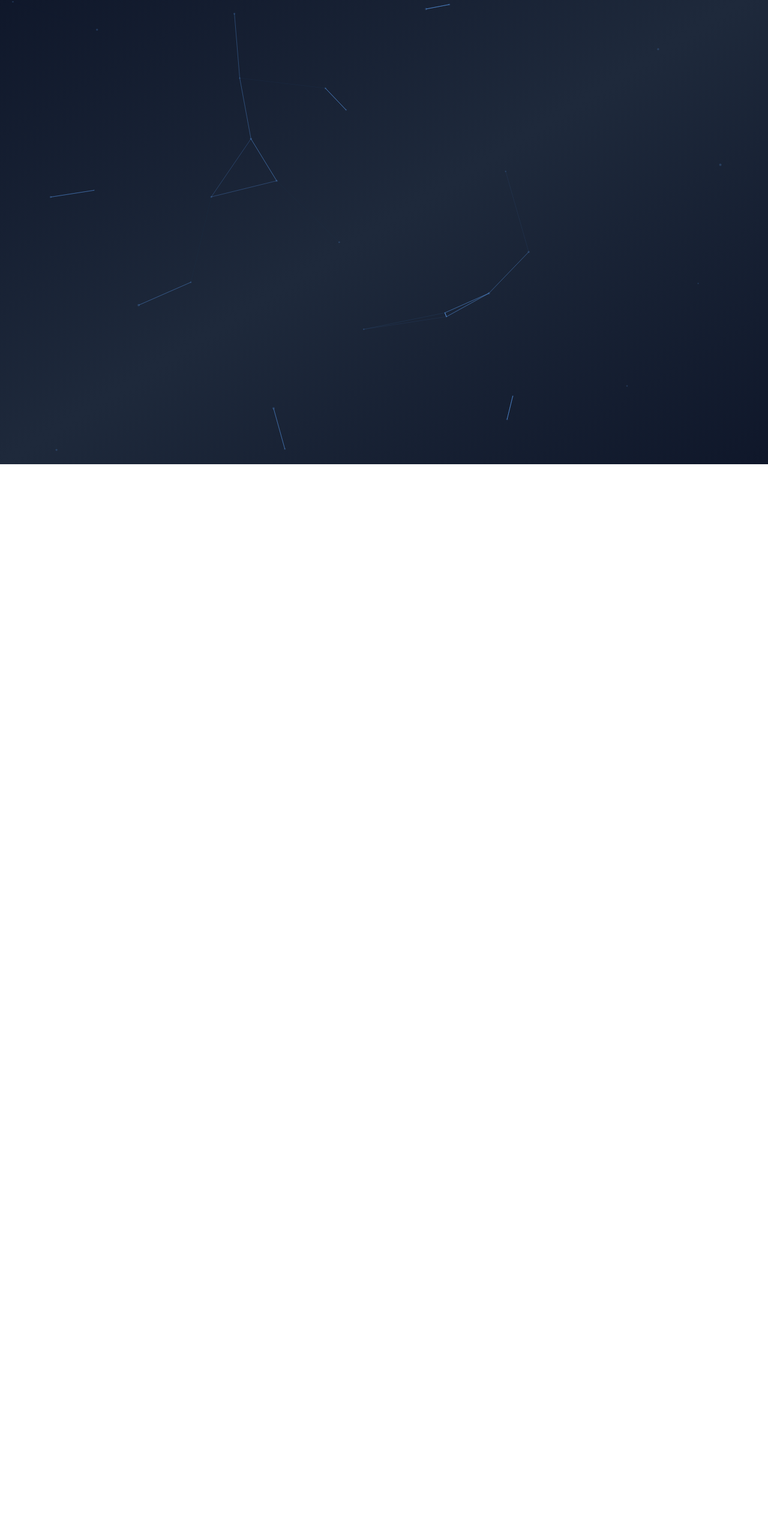
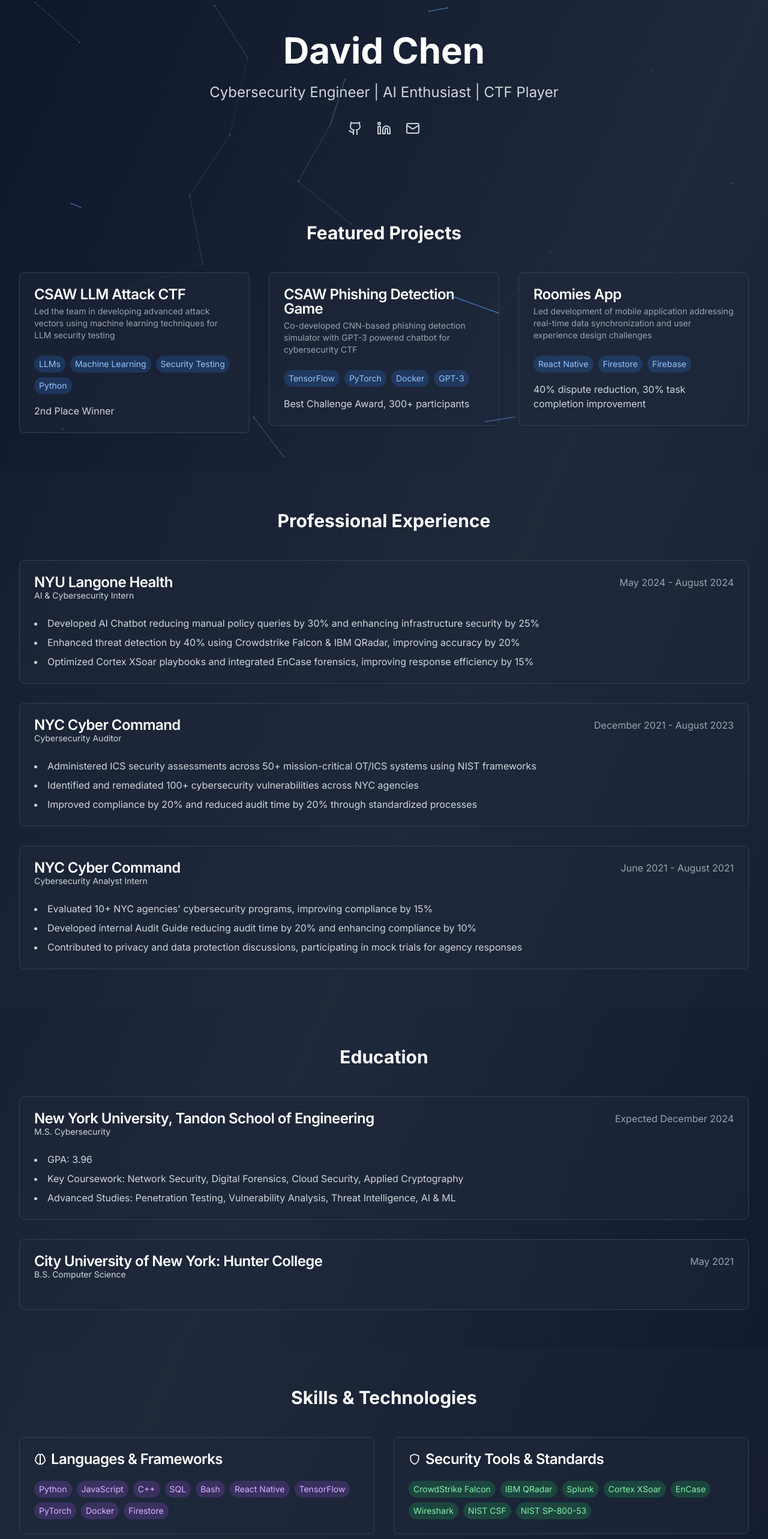
Before and after one commit to esamnyu/personal_portfolio, a Next.js app: page / in a window 1280 px wide. Shown: the part 26-2592 px from the top of the page at 60% size. Before the commit the page ends 800 px from the top, so only its background shows below. Built offline with nearby package versions, Linux system fonts and the light colour scheme.

Commit message:
Updated Portfoilio.tsx

```diff
--- a/src/components/Portfolio.tsx
+++ b/src/components/Portfolio.tsx
@@ -1,19 +1,13 @@
 "use client";
 
-import React from 'react';
+import React, { useRef } from 'react';
 import { Github, Linkedin, Mail, Shield, Brain } from 'lucide-react';
 import { Card, CardContent, CardDescription, CardHeader, CardTitle } from '@/components/ui/card';
 import ParticlesBackground from './ParticlesBackground';
 import { motion } from 'framer-motion';
 import { useInView } from 'framer-motion';
 
-// Define types for the component props
-interface AnimatedCardProps {
-  children: React.ReactNode;
-  index?: number;
-}
-
-// Define interfaces for your data structures
+// Define interfaces for data structures
 interface Project {
   title: string;
   description: string;
@@ -42,9 +36,15 @@ interface Skills {
   standards: string[];
 }
 
-// Animated card component with TypeScript
+// Define AnimatedCard props interface
+interface AnimatedCardProps {
+  children: React.ReactNode;
+  index?: number;
+}
+
+// Animated card component with proper TypeScript typing
 const AnimatedCard: React.FC<AnimatedCardProps> = ({ children, index = 0 }) => {
-  const ref = React.useRef<HTMLDivElement>(null);
+  const ref = useRef<HTMLDivElement>(null);
   const isInView = useInView(ref, { once: true, margin: "-100px" });
 
   return (
@@ -64,6 +64,7 @@ const AnimatedCard: React.FC<AnimatedCardProps> = ({ children, index = 0 }) => {
 };
 
 const Portfolio: React.FC = () => {
+  // Project data
   const projects: Project[] = [
     {
       title: "CSAW LLM Attack CTF",
@@ -85,6 +86,7 @@ const Portfolio: React.FC = () => {
     }
   ];
 
+  // Experience data
   const experiences: Experience[] = [
     {
       company: "NYU Langone Health",
@@ -118,6 +120,7 @@ const Portfolio: React.FC = () => {
     }
   ];
 
+  // Education data
   const education: Education[] = [
     {
       school: "New York University, Tandon School of Engineering",
@@ -137,6 +140,7 @@ const Portfolio: React.FC = () => {
     }
   ];
 
+  // Skills data
   const skills: Skills = {
     languages: ["Python", "JavaScript", "C++", "SQL", "Bash"],
     security_tools: ["CrowdStrike Falcon", "IBM QRadar", "Splunk", "Cortex XSoar", "EnCase", "Wireshark"],
@@ -153,7 +157,213 @@ const Portfolio: React.FC = () => {
   return (
     <div className="relative min-h-screen bg-gradient-to-br from-slate-900 via-slate-800 to-slate-900">
       <ParticlesBackground />
-      {/* Rest of your JSX remains the same */}
+
+      {/* Hero Section */}
+      <section className="relative py-20 px-4 sm:px-6 lg:px-8">
+        <div className="max-w-7xl mx-auto">
+          <div className="text-center">
+            <h1 className="text-4xl sm:text-5xl md:text-6xl font-bold text-white mb-6">
+              David Chen
+            </h1>
+            <p className="text-xl sm:text-2xl text-gray-300 mb-8">
+              Cybersecurity Engineer | AI Enthusiast | CTF Player
+            </p>
+            <div className="flex justify-center space-x-6">
+              <a href="https://github.com/yourusername" className="text-gray-300 hover:text-white">
+                <Github className="w-6 h-6" />
+              </a>
+              <a href="https://linkedin.com/in/yourusername" className="text-gray-300 hover:text-white">
+                <Linkedin className="w-6 h-6" />
+              </a>
+              <a href="mailto:your.email@example.com" className="text-gray-300 hover:text-white">
+                <Mail className="w-6 h-6" />
+              </a>
+            </div>
+          </div>
+        </div>
+      </section>
+
+      {/* Projects Section */}
+      <section className="py-16 px-4 sm:px-6 lg:px-8">
+        <div className="max-w-7xl mx-auto">
+          <h2 className="text-3xl font-bold text-white mb-12 text-center">
+            Featured Projects
+          </h2>
+          <div className="grid grid-cols-1 md:grid-cols-2 lg:grid-cols-3 gap-8">
+            {projects.map((project, index) => (
+              <AnimatedCard key={project.title} index={index}>
+                <Card className="bg-slate-800/50 border-slate-700">
+                  <CardHeader>
+                    <CardTitle className="text-white">{project.title}</CardTitle>
+                    <CardDescription className="text-gray-400">
+                      {project.description}
+                    </CardDescription>
+                  </CardHeader>
+                  <CardContent>
+                    <div className="flex flex-wrap gap-2 mb-4">
+                      {project.tech.map((tech) => (
+                        <span
+                          key={tech}
+                          className="px-2 py-1 bg-blue-500/20 text-blue-300 rounded-full text-sm"
+                        >
+                          {tech}
+                        </span>
+                      ))}
+                    </div>
+                    <p className="text-gray-300">{project.metrics}</p>
+                  </CardContent>
+                </Card>
+              </AnimatedCard>
+            ))}
+          </div>
+        </div>
+      </section>
+
+      {/* Experience Section */}
+      <section className="py-16 px-4 sm:px-6 lg:px-8 bg-slate-800/30">
+        <div className="max-w-7xl mx-auto">
+          <h2 className="text-3xl font-bold text-white mb-12 text-center">
+            Professional Experience
+          </h2>
+          <div className="space-y-8">
+            {experiences.map((experience, index) => (
+              <AnimatedCard key={experience.company + experience.role} index={index}>
+                <Card className="bg-slate-800/50 border-slate-700">
+                  <CardHeader>
+                    <div className="flex justify-between items-start">
+                      <div>
+                        <CardTitle className="text-white">{experience.company}</CardTitle>
+                        <CardDescription className="text-gray-300">
+                          {experience.role}
+                        </CardDescription>
+                      </div>
+                      <span className="text-gray-400">{experience.date}</span>
+                    </div>
+                  </CardHeader>
+                  <CardContent>
+                    <ul className="list-disc list-inside space-y-2 text-gray-300">
+                      {experience.highlights.map((highlight, i) => (
+                        <li key={i}>{highlight}</li>
+                      ))}
+                    </ul>
+                  </CardContent>
+                </Card>
+              </AnimatedCard>
+            ))}
+          </div>
+        </div>
+      </section>
+
+      {/* Education Section */}
+      <section className="py-16 px-4 sm:px-6 lg:px-8">
+        <div className="max-w-7xl mx-auto">
+          <h2 className="text-3xl font-bold text-white mb-12 text-center">
+            Education
+          </h2>
+          <div className="space-y-8">
+            {education.map((edu, index) => (
+              <AnimatedCard key={edu.school} index={index}>
+                <Card className="bg-slate-800/50 border-slate-700">
+                  <CardHeader>
+                    <div className="flex justify-between items-start">
+                      <div>
+                        <CardTitle className="text-white">{edu.school}</CardTitle>
+                        <CardDescription className="text-gray-300">
+                          {edu.degree}
+                        </CardDescription>
+                      </div>
+                      <span className="text-gray-400">{edu.date}</span>
+                    </div>
+                  </CardHeader>
+                  <CardContent>
+                    {edu.highlights.length > 0 && (
+                      <ul className="list-disc list-inside space-y-2 text-gray-300">
+                        {edu.highlights.map((highlight, i) => (
+                          <li key={i}>{highlight}</li>
+                        ))}
+                      </ul>
+                    )}
+                  </CardContent>
+                </Card>
+              </AnimatedCard>
+            ))}
+          </div>
+        </div>
+      </section>
+
+      {/* Skills Section */}
+      <section className="py-16 px-4 sm:px-6 lg:px-8 bg-slate-800/30">
+        <div className="max-w-7xl mx-auto">
+          <h2 className="text-3xl font-bold text-white mb-12 text-center">
+            Skills & Technologies
+          </h2>
+          <div className="grid grid-cols-1 md:grid-cols-2 gap-8">
+            <AnimatedCard index={0}>
+              <Card className="bg-slate-800/50 border-slate-700">
+                <CardHeader>
+                  <CardTitle className="text-white flex items-center gap-2">
+                    <Brain className="w-5 h-5" /> Languages & Frameworks
+                  </CardTitle>
+                </CardHeader>
+                <CardContent>
+                  <div className="flex flex-wrap gap-2">
+                    {[...skills.languages, ...skills.frameworks].map((skill) => (
+                      <span
+                        key={skill}
+                        className="px-2 py-1 bg-purple-500/20 text-purple-300 rounded-full text-sm"
+                      >
+                        {skill}
+                      </span>
+                    ))}
+                  </div>
+                </CardContent>
+              </Card>
+            </AnimatedCard>
+
+            <AnimatedCard index={1}>
+              <Card className="bg-slate-800/50 border-slate-700">
+                <CardHeader>
+                  <CardTitle className="text-white flex items-center gap-2">
+                    <Shield className="w-5 h-5" /> Security Tools & Standards
+                  </CardTitle>
+                </CardHeader>
+                <CardContent>
+                  <div className="flex flex-wrap gap-2">
+                    {[...skills.security_tools, ...skills.standards].map((skill) => (
+                      <span
+                        key={skill}
+                        className="px-2 py-1 bg-green-500/20 text-green-300 rounded-full text-sm"
+                      >
+                        {skill}
+                      </span>
+                    ))}
+                  </div>
+                </CardContent>
+              </Card>
+            </AnimatedCard>
+          </div>
+        </div>
+      </section>
+
+      {/* Achievements Section */}
+      <section className="py-16 px-4 sm:px-6 lg:px-8">
+        <div className="max-w-7xl mx-auto">
+          <h2 className="text-3xl font-bold text-white mb-12 text-center">
+            Achievements
+          </h2>
+          <div className="grid grid-cols-1 md:grid-cols-2 lg:grid-cols-3 gap-8">
+            {achievements.map((achievement, index) => (
+              <AnimatedCard key={achievement} index={index}>
+                <Card className="bg-slate-800/50 border-slate-700">
+                  <CardHeader>
+                    <CardTitle className="text-white text-lg">{achievement}</CardTitle>
+                  </CardHeader>
+                </Card>
+              </AnimatedCard>
+            ))}
+          </div>
+        </div>
+      </section>
     </div>
   );
 };
```
